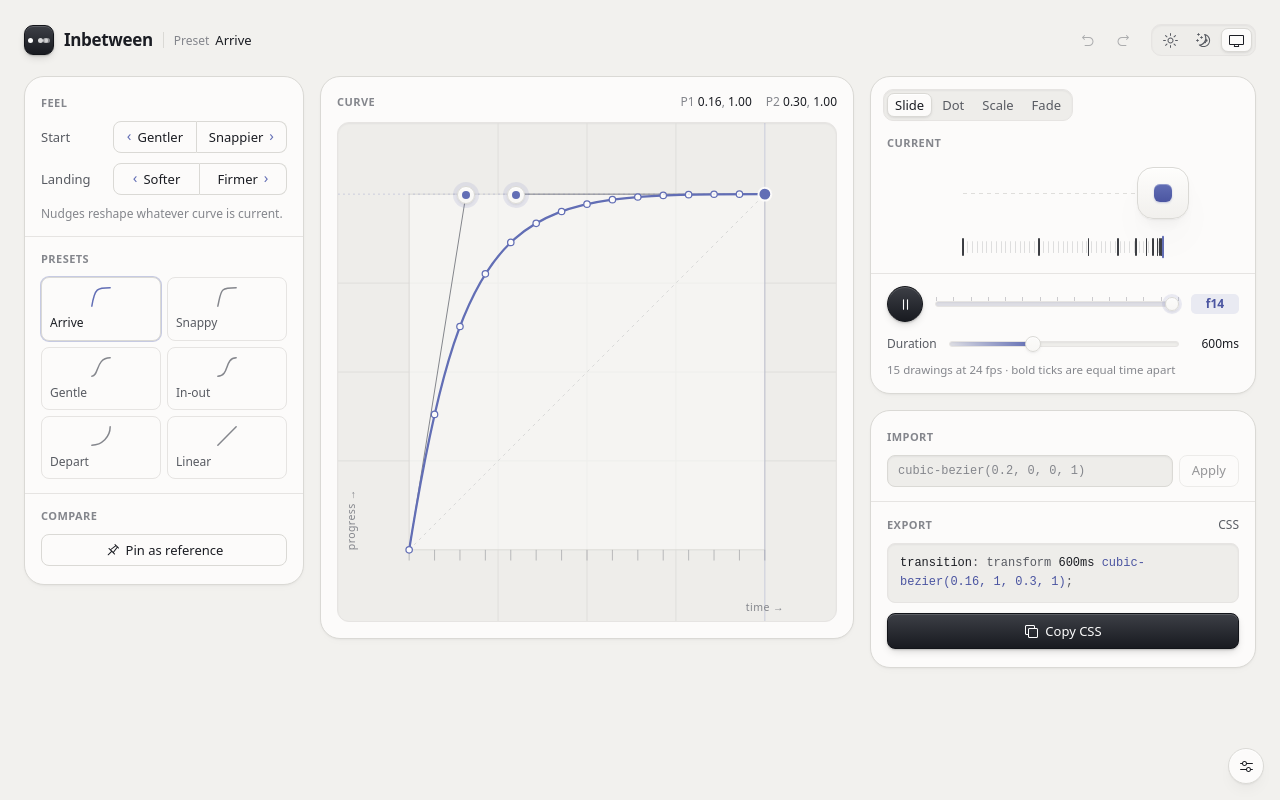
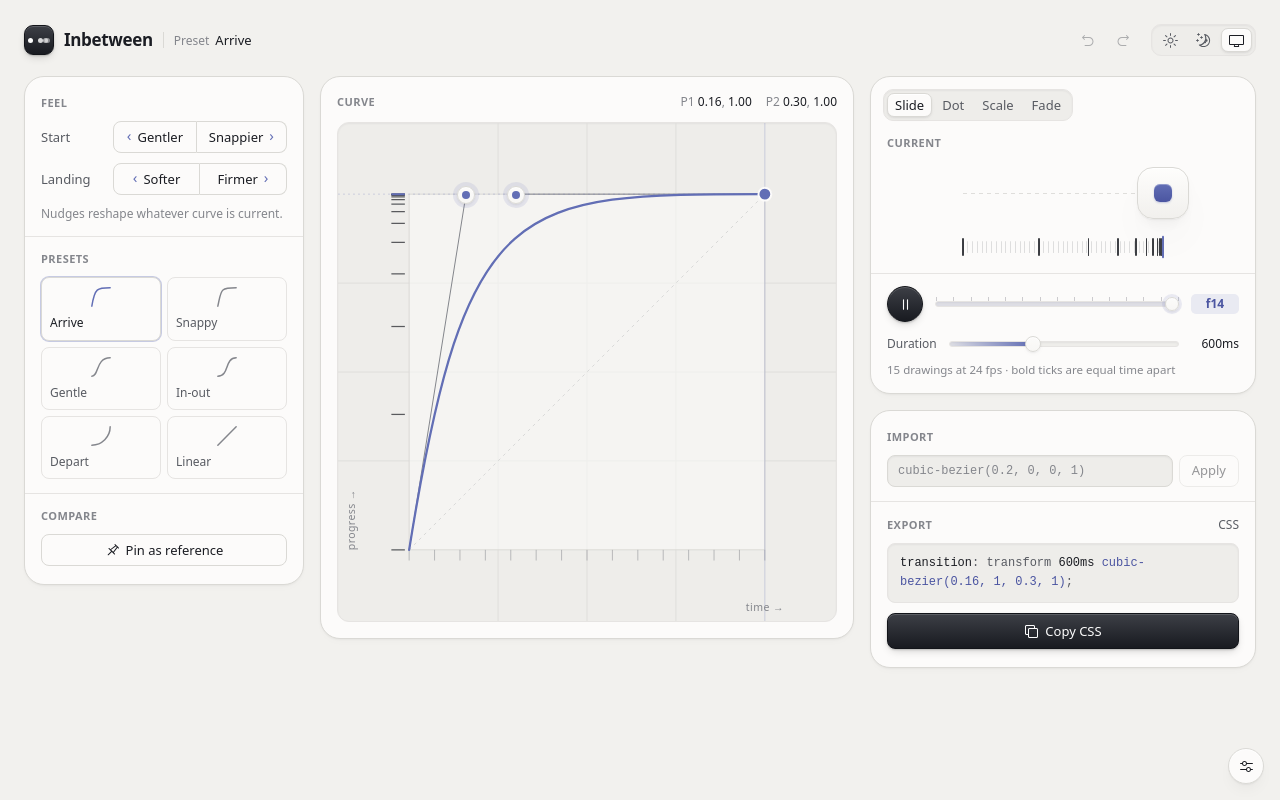
Before and after one commit to tettoffensive/inbetween, a React (Vite) app: page / in a window 1280 px wide. Built offline with nearby package versions, Linux system fonts and the light colour scheme.

Commit message:
Curve: drop sample circles, project spacing onto progress axis
Equal-time ticks along the time axis, resulting spacing ticks along the
progress axis; current frame in accent. Playhead dot kept.

Co-Authored-By: Claude Opus 5.5 <noreply@anthropic.com>

```diff
--- a/src/components/CurveEditor.module.css
+++ b/src/components/CurveEditor.module.css
@@ -101,10 +101,16 @@
   stroke-linecap: round;
 }
 
-.sample {
-  fill: var(--surface);
+.spacing {
+  stroke: var(--text);
+  stroke-opacity: 0.7;
+  stroke-width: 1.25;
+}
+
+.spacing[data-active] {
   stroke: var(--accent);
-  stroke-width: 1.25;
+  stroke-opacity: 1;
+  stroke-width: 2;
 }
 
 .playhead {
--- a/src/components/CurveEditor.tsx
+++ b/src/components/CurveEditor.tsx
@@ -134,8 +134,18 @@ export function CurveEditor({
 
             <path d={pathFor(shown)} className={styles.curve} />
 
+            {/* Spacing projected onto the progress axis: each frame's height.
+                Equal-time ticks below, resulting spacing on the left. */}
             {samples.map((v, i) => (
-              <circle key={i} cx={i / intervals} cy={sy(v)} r={0.009} className={styles.sample} />
+              <line
+                key={i}
+                x1={-0.05}
+                x2={-0.012}
+                y1={sy(v)}
+                y2={sy(v)}
+                className={styles.spacing}
+                data-active={i === Math.round(t * intervals) || undefined}
+              />
             ))}
 
             {/* playhead */}
```
